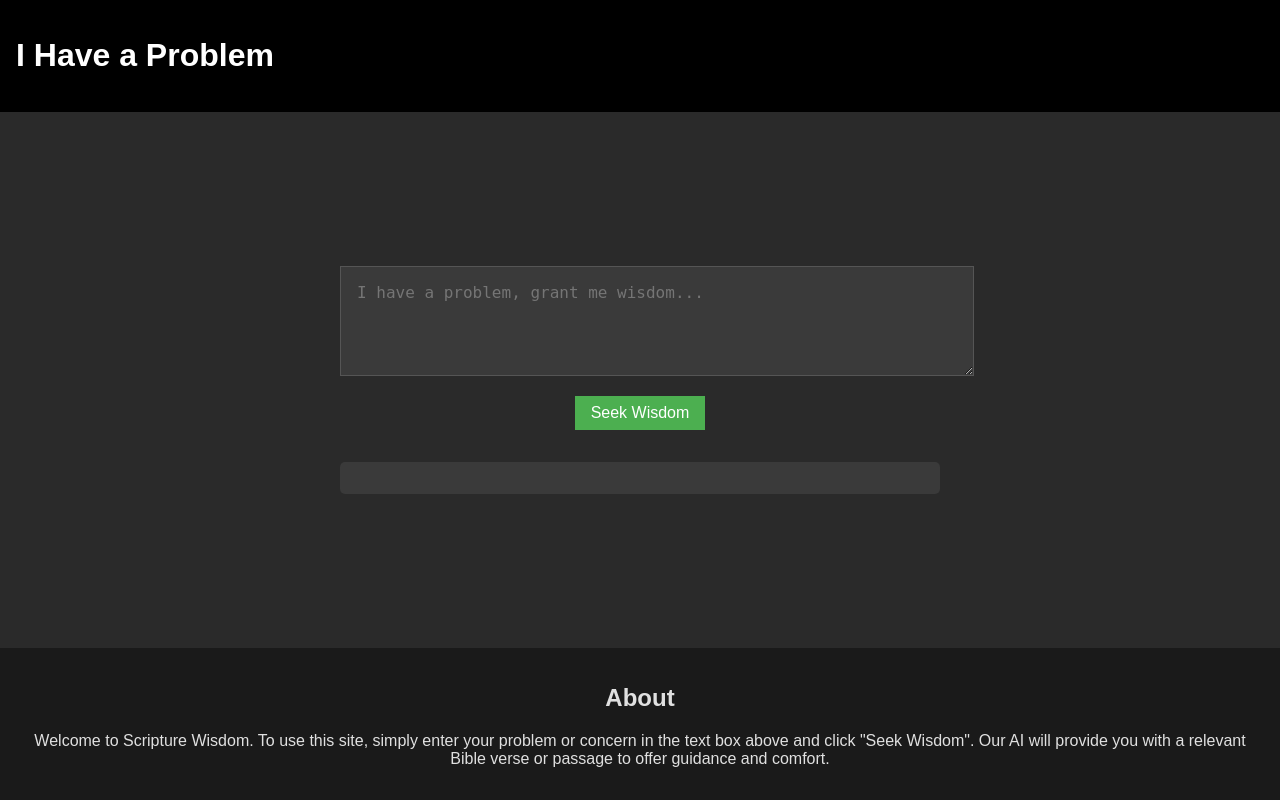
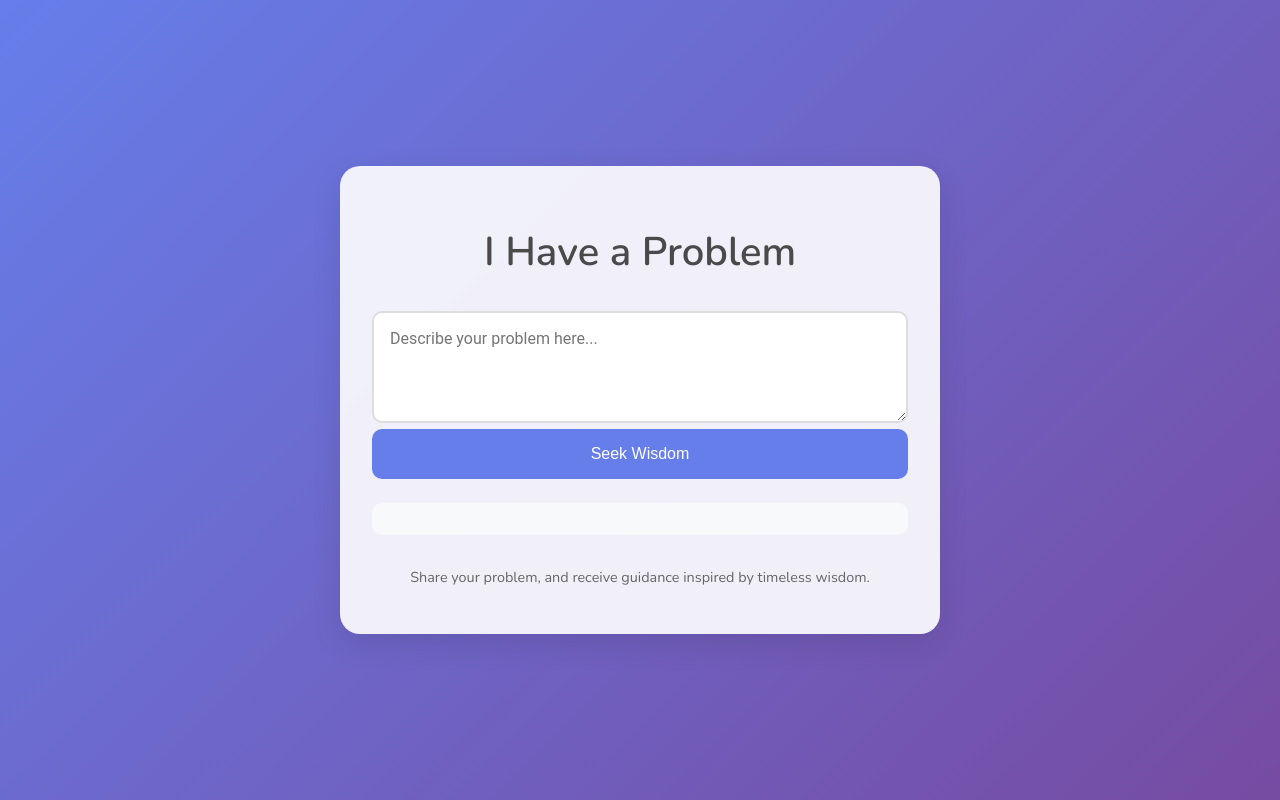
Before and after one commit to RaymondFH/ProverbsAI, a Flask app: page / in a window 1280 px wide. Run offline with Flask 3, Linux system fonts and the light colour scheme.

Commit message:
Frontend Updates

```diff
--- a/static/styles.css
+++ b/static/styles.css
@@ -1,56 +1,106 @@
 body {
-    font-family: Arial, sans-serif;
+    font-family: 'Nunito', sans-serif;
     margin: 0;
     padding: 0;
     display: flex;
-    flex-direction: column;
-    min-height: 100vh;
-    background-color: #2a2a2a;
-    color: #e0e0e0;
-}
-header {
-    background-color: #000000;
-    color: white;
-    padding: 1rem;
-}
-main {
-    flex-grow: 1;
-    display: flex;
     justify-content: center;
     align-items: center;
+    min-height: 100vh;
+    background: linear-gradient(135deg, #667eea 0%, #764ba2 100%);
+    color: #333;
+}
+
+.container {
+    background-color: rgba(255, 255, 255, 0.9);
+    border-radius: 20px;
     padding: 2rem;
+    width: 90%;
+    max-width: 600px;
+    box-shadow: 0 10px 30px rgba(0, 0, 0, 0.1);
+    box-sizing: border-box;
 }
+
+header {
+    text-align: center;
+    margin-bottom: 2rem;
+}
+
+h1 {
+    color: #4a4a4a;
+    font-size: 2.5rem;
+    margin-bottom: 0.5rem;
+}
+
 .input-container {
-    text-align: center;
+    margin-bottom: 1.5rem;
     width: 100%;
-    max-width: 600px;
 }
+
 #problem-input {
     width: 100%;
     padding: 1rem;
     font-size: 1rem;
-    margin-bottom: 1rem;
-    background-color: #3a3a3a;
-    color: #e0e0e0;
-    border: 1px solid #555;
+    border: 2px solid #ddd;
+    border-radius: 10px;
+    resize: vertical;
+    min-height: 100px;
+    font-family: 'Roboto', sans-serif;
+    box-sizing: border-box;
 }
+
 button {
-    padding: 0.5rem 1rem;
+    display: block;
+    width: 100%;
+    padding: 1rem;
     font-size: 1rem;
-    background-color: #4CAF50;
     color: white;
+    background-color: #667eea;
     border: none;
+    border-radius: 10px;
     cursor: pointer;
+    transition: background-color 0.3s ease;
 }
-#result {
-    margin-top: 2rem;
-    font-style: italic;
-    background-color: #3a3a3a;
+
+button:hover {
+    background-color: #764ba2;
+}
+
+.result-container {
+    background-color: #f8f9fa;
+    border-radius: 10px;
     padding: 1rem;
-    border-radius: 5px;
+    margin-top: 1.5rem;
+    word-wrap: break-word;
 }
-footer {
-    background-color: #1a1a1a;
-    padding: 1rem;
+
+.loading {
+    text-align: center;
+    color: #666;
+}
+
+.wisdom {
+    line-height: 1.6;
+}
+
+.error {
+    color: #d9534f;
     text-align: center;
 }
+
+footer {
+    text-align: center;
+    margin-top: 2rem;
+    color: #666;
+    font-size: 0.9rem;
+}
+
+@media (max-width: 768px) {
+    .container {
+        width: 95%;
+        padding: 1.5rem;
+    }
+
+    h1 {
+        font-size: 2rem;
+    }
+}
--- a/templates/index.html
+++ b/templates/index.html
@@ -3,33 +3,35 @@
 <head>
     <meta charset="UTF-8">
     <meta name="viewport" content="width=device-width, initial-scale=1.0">
-    <title>I have a problem</title>
+    <title>I Have a Problem</title>
     <link rel="stylesheet" href="{{ url_for('static', filename='styles.css') }}">
+    <link href="https://fonts.googleapis.com/css2?family=Nunito:wght@300;400;600&display=swap" rel="stylesheet">
 </head>
 <body>
+    <div class="container">
         <header>
             <h1>I Have a Problem</h1>
         </header>
 
         <main>
             <div class="input-container">
-            <textarea id="problem-input" rows="4" placeholder="I have a problem, grant me wisdom..."></textarea>
+                <textarea id="problem-input" rows="4" placeholder="Describe your problem here..."></textarea>
                 <button onclick="getWisdom()">Seek Wisdom</button>
-            <div id="result"></div>
             </div>
+            <div id="result" class="result-container"></div>
         </main>
 
         <footer>
-        <h2>About</h2>
-        <p>Welcome to Scripture Wisdom. To use this site, simply enter your problem or concern in the text box above and click "Seek Wisdom". Our AI will provide you with a relevant Bible verse or passage to offer guidance and comfort.</p>
+            <p>Share your problem, and receive guidance inspired by timeless wisdom.</p>
         </footer>
+    </div>
 
     <script>
         function getWisdom() {
             const problem = document.getElementById('problem-input').value;
             const resultDiv = document.getElementById('result');
 
-            resultDiv.innerHTML = "Seeking wisdom...";
+            resultDiv.innerHTML = "<p class='loading'>Seeking wisdom...</p>";
 
             fetch('/', {
                 method: 'POST',
@@ -40,10 +42,10 @@
             })
             .then(response => response.json())
             .then(data => {
-                resultDiv.innerHTML = data.response;
+                resultDiv.innerHTML = `<p class='wisdom'>${data.response}</p>`;
             })
             .catch(error => {
-                resultDiv.innerHTML = "An error occurred. Please try again.";
+                resultDiv.innerHTML = "<p class='error'>An error occurred. Please try again.</p>";
                 console.error('Error:', error);
             });
         }
```
Lines whose indentation alone changed are shown as unchanged.
